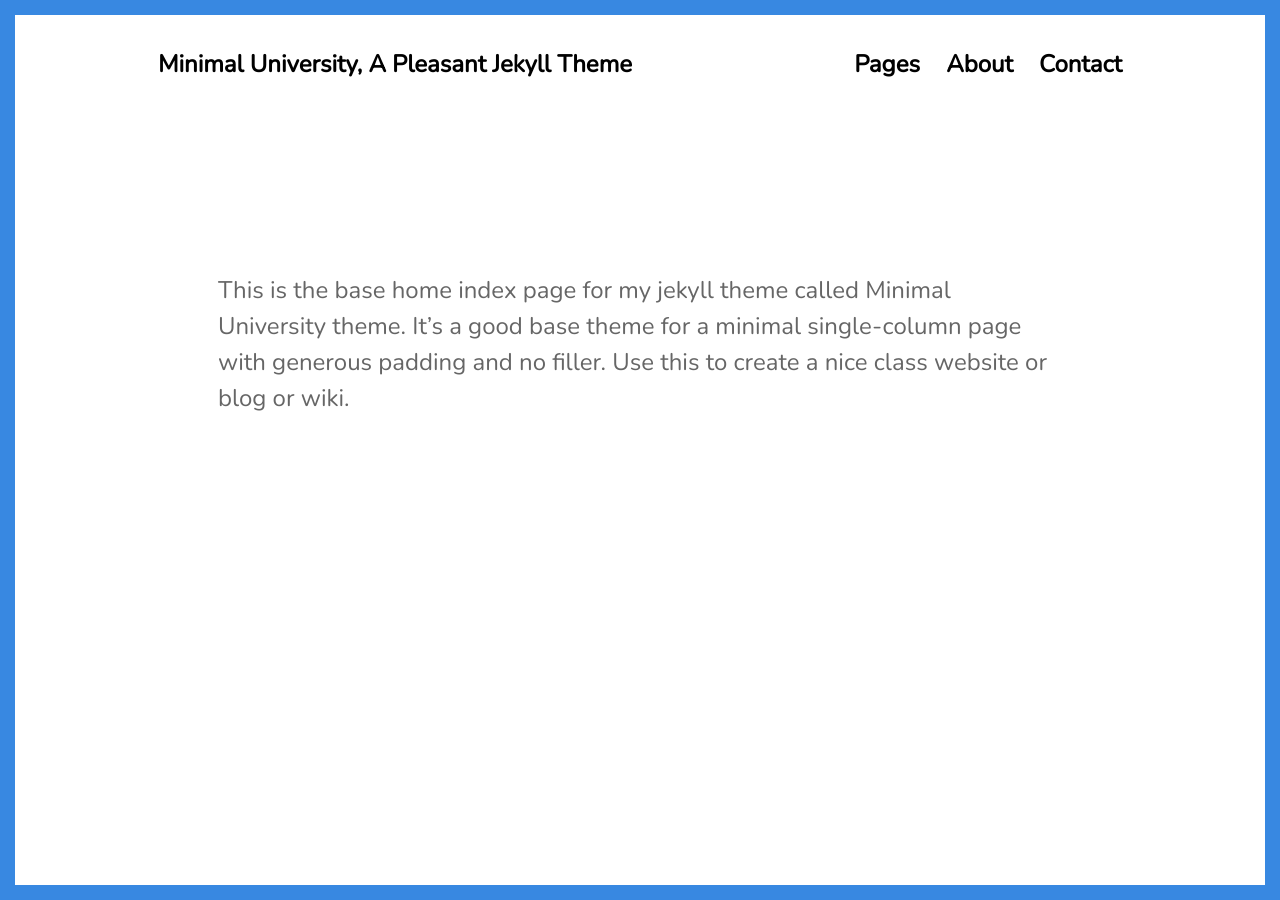
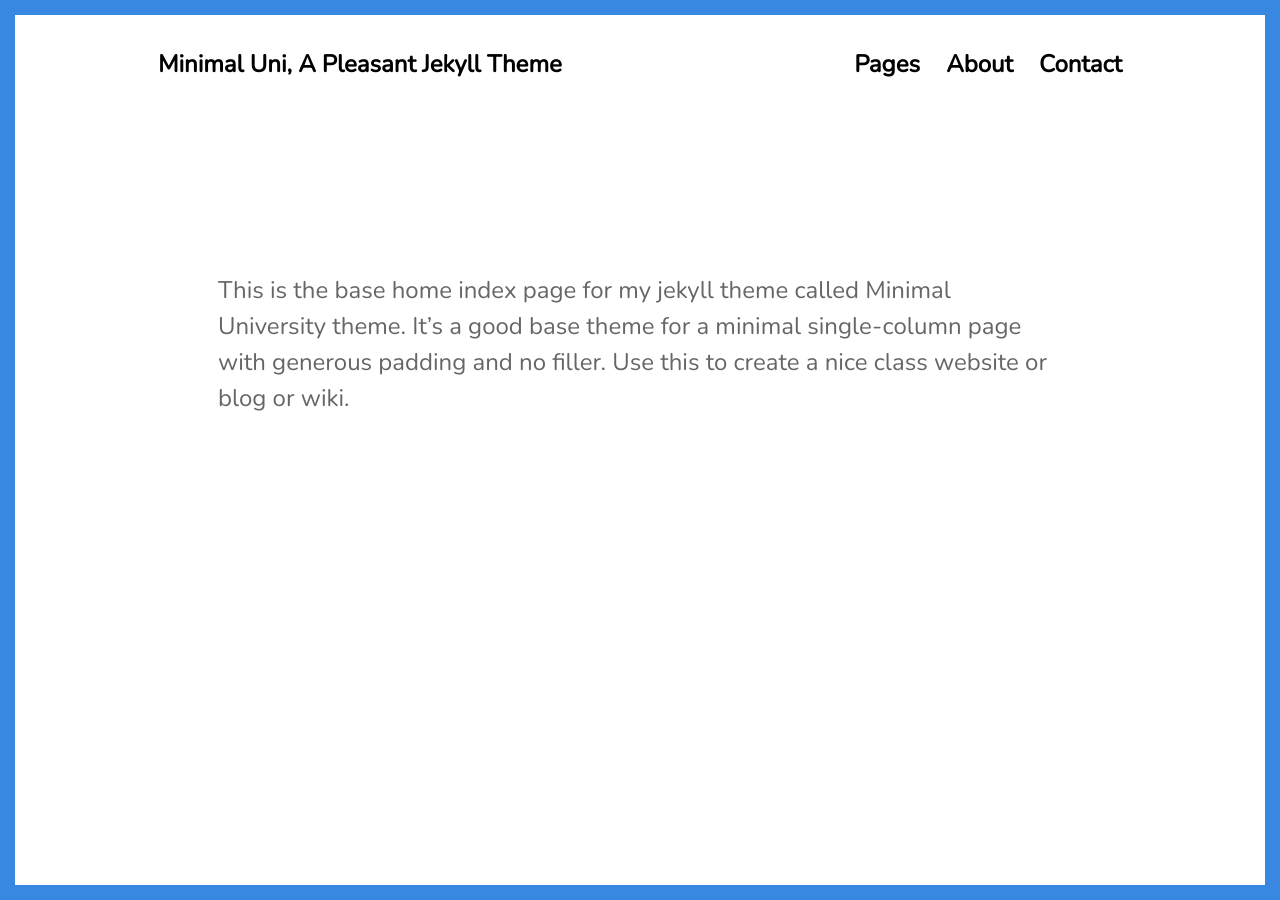
Before and after one commit to lee2sman/minimal-uni, a Jekyll site: the page built from index.md, in a window 1280 px wide. Built offline with Jekyll 4.4.1, drawn with Linux system fonts in a browser that asks for light colours; nearby versions of some CDN libraries.

Commit message:
update name in _config.yml

```diff
--- a/_config.yml
+++ b/_config.yml
@@ -13,7 +13,7 @@ sass:
 
 # Customise atom feed settings (this is where Jekyll-Feed gets configuration information)
 
-title:		      "Minimal University, A Pleasant Jekyll Theme"
+title:		      "Minimal Uni, A Pleasant Jekyll Theme"
 description:	      "This is the base jekyll website template for my university courses, also convenient for a blog or wiki."
 author:              "Lee Tusman"
 
```
